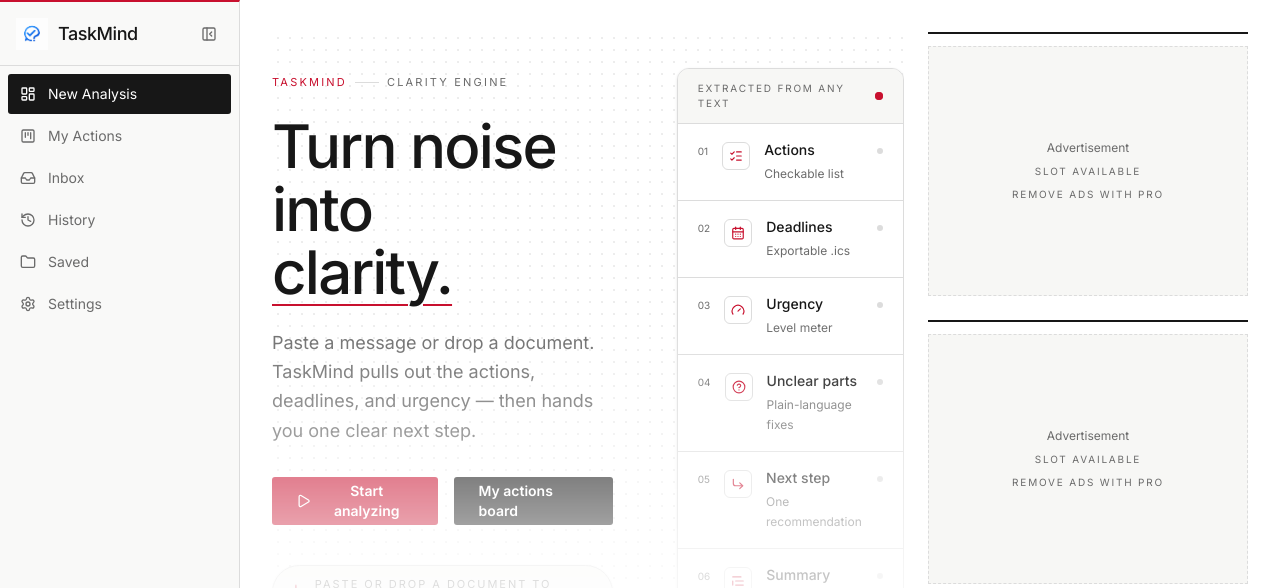
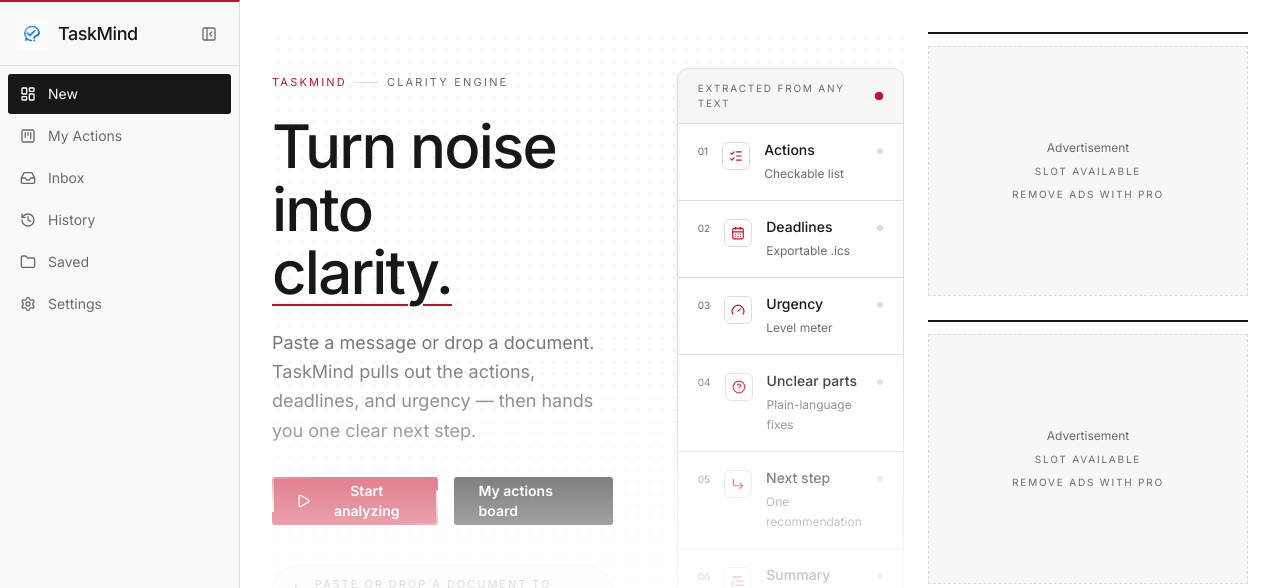
Before and after one commit to jobelGolde12/what_should_i_do, a Next.js app: page / in a window 1280 px wide. Shown: the top 588 px of the page. Built offline with nearby package versions, Linux system fonts and the light colour scheme; no server answers.

Commit message:
removing unwanted text on bottom nav

```diff
--- a/src/app/globals.css
+++ b/src/app/globals.css
@@ -366,3 +366,65 @@
     scroll-behavior: auto;
   }
 }
+
+/* Tracing Border Lines */
+.tracing-border-btn .line-top {
+  position: absolute;
+  top: 0;
+  left: 0;
+  width: 100%;
+  height: 2px;
+  background: linear-gradient(to left, transparent, currentColor);
+  animation: traceTop 2s linear infinite;
+}
+
+.tracing-border-btn .line-right {
+  position: absolute;
+  top: 0;
+  right: 0;
+  width: 2px;
+  height: 100%;
+  background: linear-gradient(to top, transparent, currentColor);
+  animation: traceRight 2s linear infinite -1s;
+}
+
+.tracing-border-btn .line-bottom {
+  position: absolute;
+  bottom: 0;
+  left: 0;
+  width: 100%;
+  height: 2px;
+  background: linear-gradient(to right, transparent, currentColor);
+  animation: traceBottom 2s linear infinite;
+}
+
+.tracing-border-btn .line-left {
+  position: absolute;
+  top: 0;
+  left: 0;
+  width: 2px;
+  height: 100%;
+  background: linear-gradient(to bottom, transparent, currentColor);
+  animation: traceLeft 2s linear infinite -1s;
+}
+
+/* Keyframes */
+@keyframes traceTop {
+  0% { transform: translateX(100%); }
+  100% { transform: translateX(-100%); }
+}
+
+@keyframes traceRight {
+  0% { transform: translateY(100%); }
+  100% { transform: translateY(-100%); }
+}
+
+@keyframes traceBottom {
+  0% { transform: translateX(-100%); }
+  100% { transform: translateX(100%); }
+}
+
+@keyframes traceLeft {
+  0% { transform: translateY(-100%); }
+  100% { transform: translateY(100%); }
+}
--- a/src/components/dashboard/DashboardHome.tsx
+++ b/src/components/dashboard/DashboardHome.tsx
@@ -228,9 +228,26 @@
             </p>
 
             <div className="mt-8 flex flex-col gap-4 sm:flex-row sm:items-center">
-          <Button size="lg" onClick={focusInput}>
-            <Play className="h-4 w-4" /> Start analyzing
-          </Button>
+   <Button
+  size="lg"
+  onClick={focusInput}
+  className="tracing-border-btn relative overflow-hidden group transition-all duration-300 hover:shadow-lg"
+>
+  {/* Moving Light Lines */}
+  <span className="line-top" />
+  <span className="line-right" />
+  <span className="line-bottom" />
+  <span className="line-left" />
+
+  {/* Hover Overlay */}
+  <span className="absolute inset-0 bg-current opacity-0 transition-opacity duration-200 group-hover:opacity-10 pointer-events-none" />
+
+  {/* Button Content */}
+  <span className="relative z-10 flex items-center gap-2">
+    <Play className="h-4 w-4" />
+    Start analyzing
+  </span>
+</Button>
           <LinkButton variant="dark" size="lg" href="/actions">
             My actions board
           </LinkButton>
--- a/src/lib/nav.ts
+++ b/src/lib/nav.ts
@@ -8,7 +8,7 @@
 } from "lucide-react";
 
 export const NAV_ITEMS = [
-  { name: "New Analysis", href: "/", icon: LayoutDashboard },
+  { name: "New", href: "/", icon: LayoutDashboard },
   { name: "My Actions", href: "/actions", icon: SquareKanban },
   { name: "Inbox", href: "/inbox", icon: Inbox },
   { name: "History", href: "/history", icon: History },
```
Also changed, not shown: 1 other file (tests, documents, lock files or other folders).
